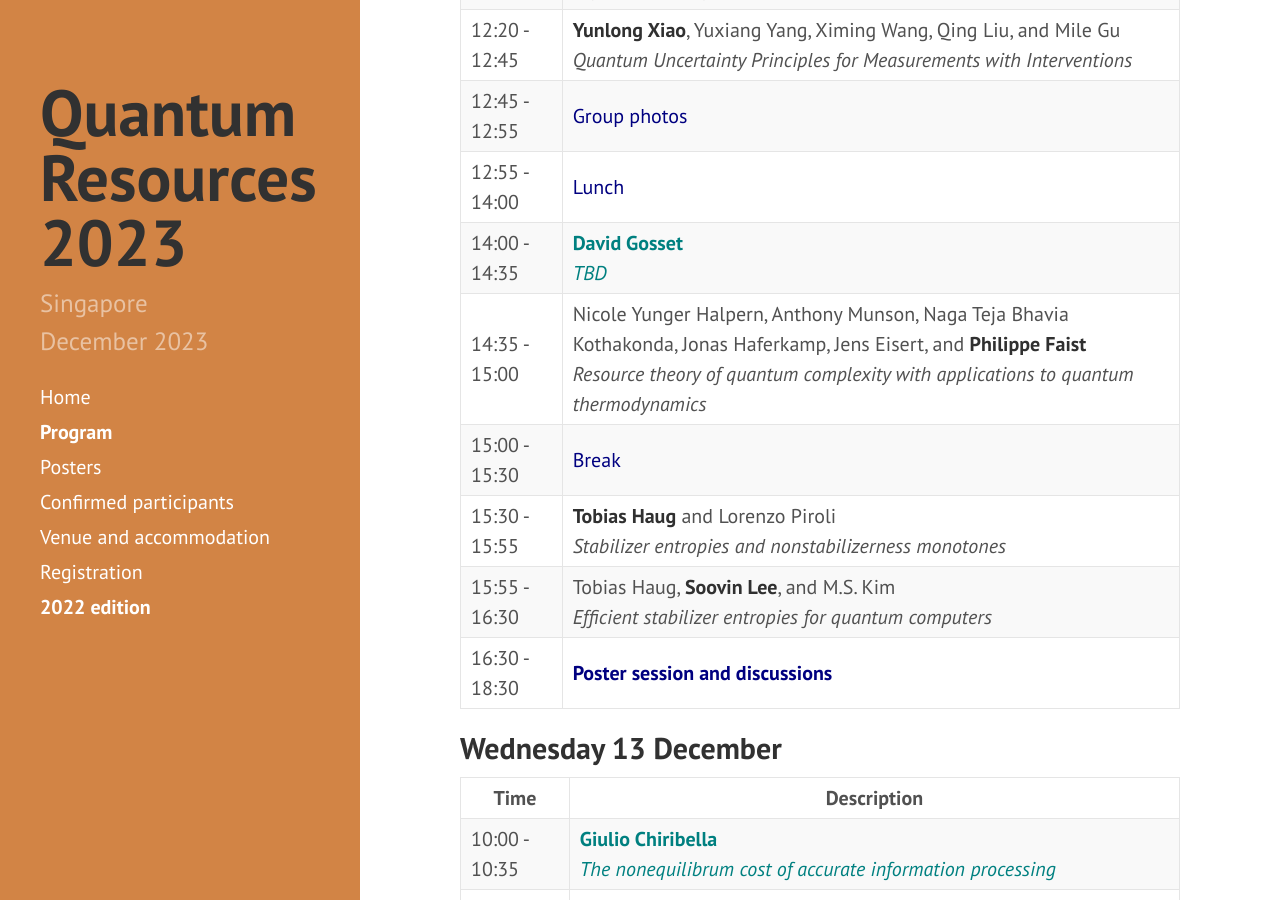
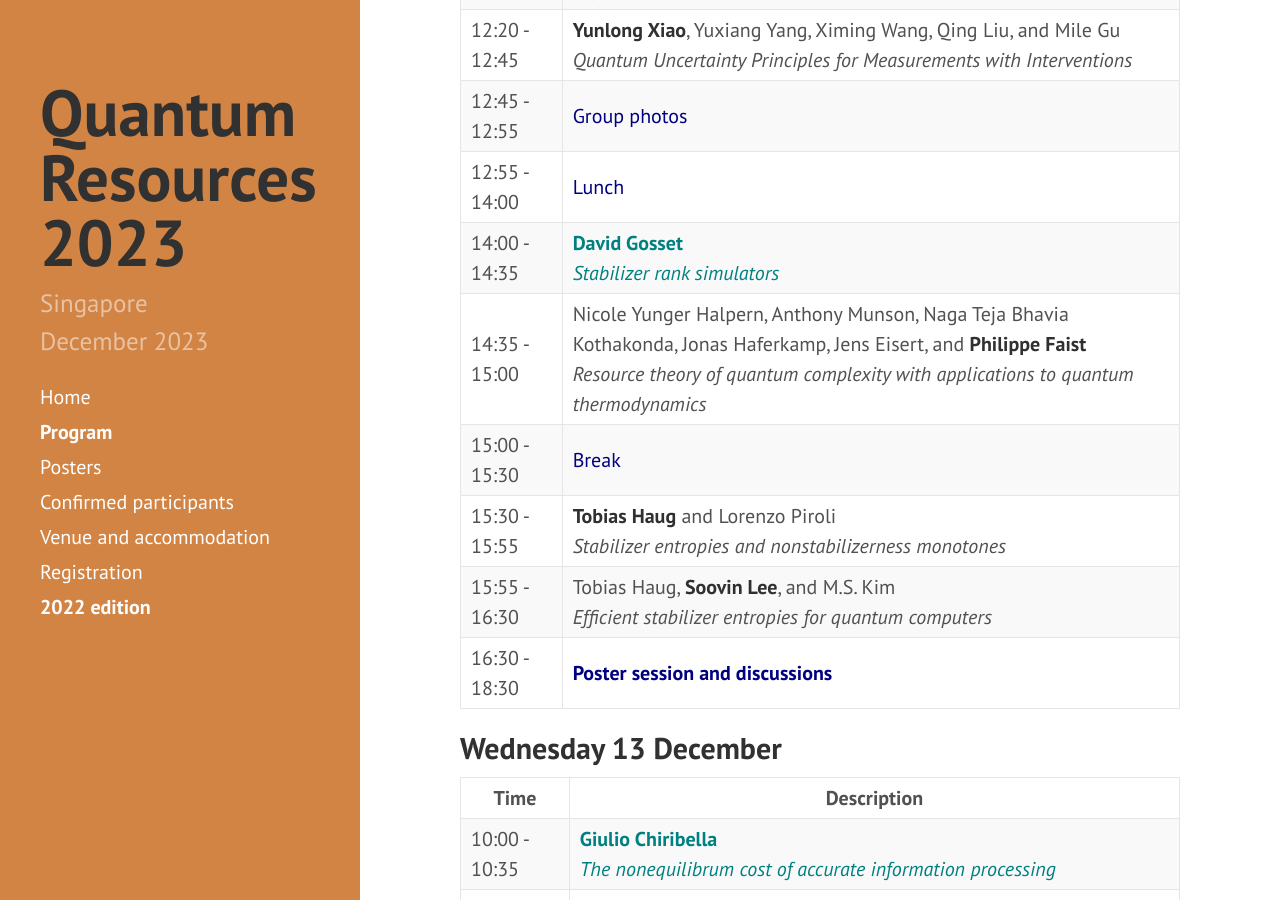
Before and after one commit to RyujiPat2/RyujiPat2.github.io, a Jekyll site: the page built from program.md, in a window 1280 px wide and 900 px high, scrolled down 2219 px. Built offline with Jekyll 4.4.1, drawn with Linux system fonts in a browser that asks for light colours; nearby versions of some CDN libraries.

Commit message:
Update program.md

```diff
--- a/program.md
+++ b/program.md
@@ -45,7 +45,7 @@ order: 2
 | 12:20 - 12:45 | **Yunlong Xiao**, Yuxiang Yang, Ximing Wang, Qing Liu, and Mile Gu <br /><i>Quantum Uncertainty Principles for Measurements with Interventions</i>               |
 | 12:45 - 12:55 | <span class="p-invited">Group photos</span>           |
 | 12:55 - 14:00 | <span class="p-invited">Lunch</span>           |
-| 14:00 - 14:35 |  <span class="p-contrib"><b>David Gosset</b><br /><i>TBD</i></span>           |
+| 14:00 - 14:35 |  <span class="p-contrib"><b>David Gosset</b><br /><i>Stabilizer rank simulators</i></span>           |
 | 14:35 - 15:00 | Nicole Yunger Halpern, Anthony Munson, Naga Teja Bhavia Kothakonda, Jonas Haferkamp, Jens Eisert, and **Philippe Faist**<br /><i>Resource theory of quantum complexity with applications to quantum thermodynamics</i>     |
 | 15:00 - 15:30 | <span class="p-invited">Break</span> |
 | 15:30 - 15:55 | **Tobias Haug** and Lorenzo Piroli<br /><i>Stabilizer entropies and nonstabilizerness monotones</i>            |
```
